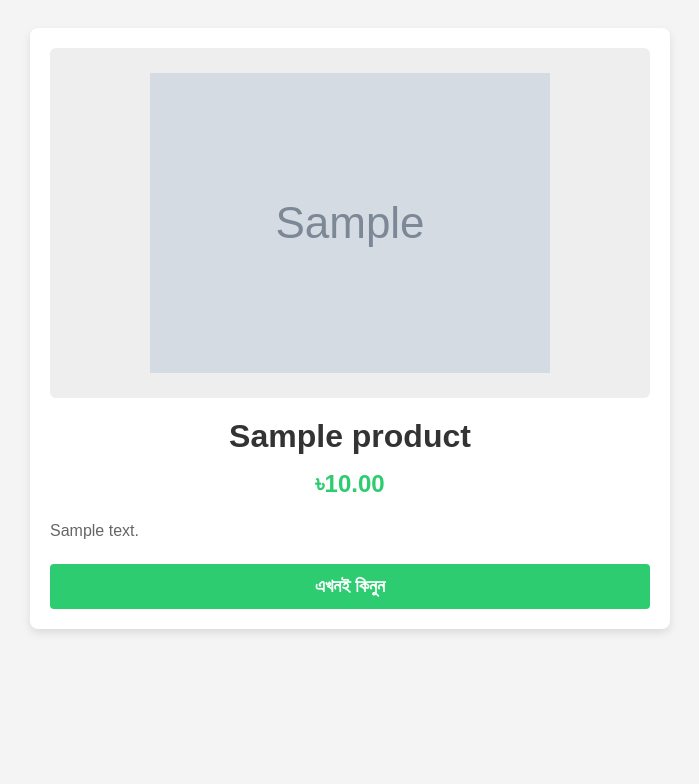
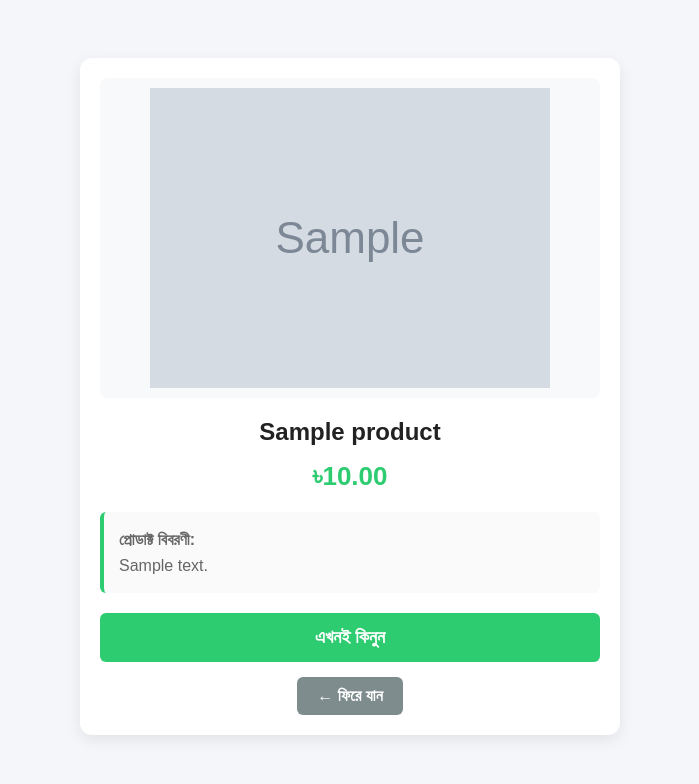
Before and after one commit to fahimfoysalmahi/my_ecommerce, a Django app: page /product/1/ in a window 1280 px wide. Shown: the top 784 px of the page, without its empty margins (290-989 px from the left). Run offline with Django 5.2, Linux system fonts and the light colour scheme; tables that the repository leaves empty hold one stand-in row (values such as "Sample post"); grey boxes marked "Sample" are stand-in pictures.

Commit message:
Update product_detail.html

```diff
--- a/my_ecommerce/templates/product_detail.html
+++ b/my_ecommerce/templates/product_detail.html
@@ -5,16 +5,18 @@
     <meta name="viewport" content="width=device-width, initial-scale=1.0">
     <title>{{ product.name }} - Details</title>
     <style>
-        body { font-family: Arial, sans-serif; background-color: #f4f4f4; padding: 20px; }
-        .container { max-width: 600px; background: white; margin: 0 auto; padding: 20px; border-radius: 8px; box-shadow: 0 4px 8px rgba(0,0,0,0.1); text-align: center; position: relative; }
-        .img-box { width: 100%; height: 350px; display: flex; align-items: center; justify-content: center; background: #eee; border-radius: 6px; overflow: hidden; position: relative; }
+        body { font-family: Arial, sans-serif; background-color: #f4f6f9; padding: 20px; color: #333; }
+        .container { max-width: 500px; background: white; margin: 30px auto; padding: 20px; border-radius: 12px; box-shadow: 0 5px 15px rgba(0,0,0,0.08); text-align: center; position: relative; }
+        .img-box { width: 100%; height: 320px; display: flex; align-items: center; justify-content: center; background: #f8f9fa; border-radius: 8px; overflow: hidden; position: relative; }
         .img-box img { max-width: 100%; max-height: 100%; object-fit: cover; }
-        .discount-badge { position: absolute; top: 10px; left: 10px; background-color: #e74c3c; color: white; padding: 5px 12px; font-weight: bold; border-radius: 4px; font-size: 16px; }
-        h1 { color: #333; margin: 20px 0 10px; }
-        .current-price { color: #2ecc71; font-size: 24px; font-weight: bold; }
-        .old-price { color: #888; text-decoration: line-through; margin-left: 15px; font-size: 18px; }
-        .desc { color: #666; text-align: left; margin: 20px 0; line-height: 1.6; }
-        .btn { background-color: #2ecc71; color: white; border: none; padding: 12px 25px; font-size: 18px; border-radius: 4px; cursor: pointer; font-weight: bold; width: 100%; }
+        .discount-badge { position: absolute; top: 12px; left: 12px; background-color: #e74c3c; color: white; padding: 5px 12px; font-weight: bold; border-radius: 6px; font-size: 15px; z-index: 10; }
+        h1 { font-size: 24px; margin: 20px 0 10px; color: #222; }
+        .price-container { margin: 15px 0; display: flex; justify-content: center; align-items: center; gap: 12px; }
+        .current-price { color: #2ecc71; font-size: 26px; font-weight: bold; }
+        .old-price { color: #888; text-decoration: line-through; font-size: 18px; }
+        .desc { color: #666; text-align: left; margin: 20px 0; line-height: 1.6; background: #fafafa; padding: 15px; border-radius: 6px; border-left: 4px solid #2ecc71; }
+        .back-btn { display: inline-block; background-color: #7f8c8d; color: white; text-decoration: none; padding: 10px 20px; border-radius: 6px; margin-top: 15px; font-weight: bold; }
+        .buy-btn { background-color: #2ecc71; color: white; border: none; padding: 14px; font-size: 18px; border-radius: 6px; cursor: pointer; font-weight: bold; width: 100%; }
     </style>
 </head>
 <body>
@@ -28,22 +30,27 @@
             {% if product.image %}
                 <img src="{{ product.image.url }}" alt="{{ product.name }}">
             {% else %}
-                <img src="https://via.placeholder.com/350x350?text=No-Image" alt="No Image">
+                <img src="https://via.placeholder.com/320x320?text=No-Image" alt="No Image">
             {% endif %}
         </div>
 
         <h1>{{ product.name }}</h1>
 
-        <div style="margin: 15px 0;">
+        <div class="price-container">
             <span class="current-price">৳{{ product.price }}</span>
             {% if product.original_price and product.original_price > product.price %}
                 <span class="old-price">৳{{ product.original_price }}</span>
             {% endif %}
         </div>
 
-        <p class="desc">{{ product.description }}</p>
+        <div class="desc">
+            <strong>প্রোডাক্ট বিবরণী:</strong><br>
+            {{ product.description|default:"এই প্রোডাক্টের কোনো বিবরণ দেওয়া হয়নি ভাই।" }}
+        </div>
 
-        <button class="btn">এখনই কিনুন</button>
+        <button class="buy-btn" onclick="alert('অর্ডার সফল হয়েছে ভাই!')">এখনই কিনুন</button>
+        <br>
+        <a href="{% url 'home' %}" class="back-btn">← ফিরে যান</a>
     </div>
 
 </body>
```
